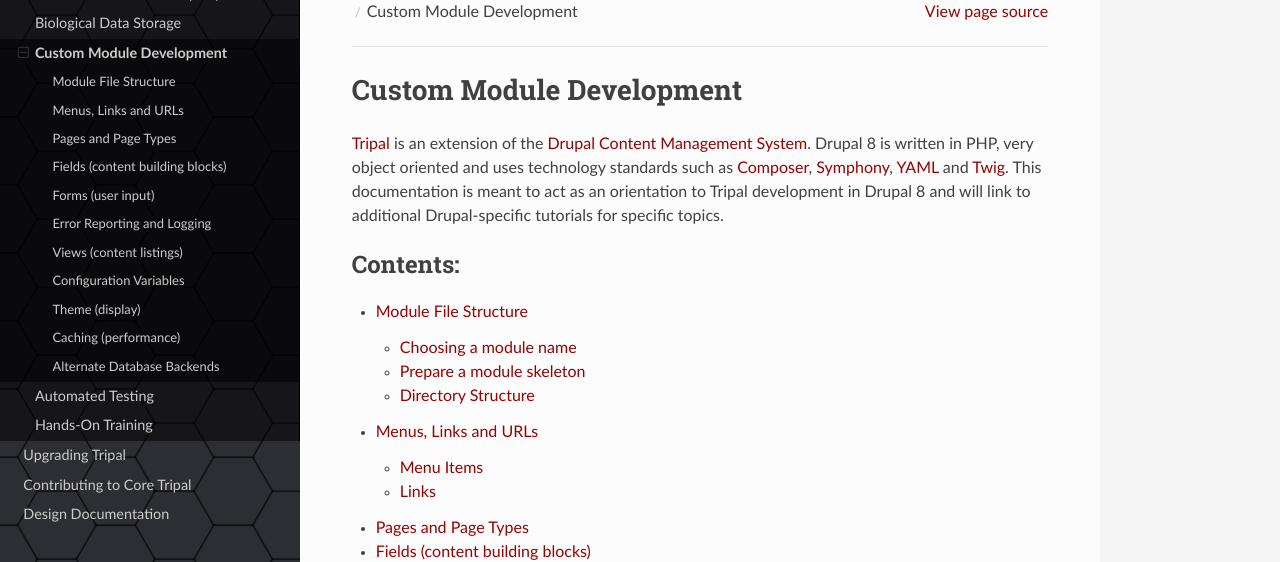
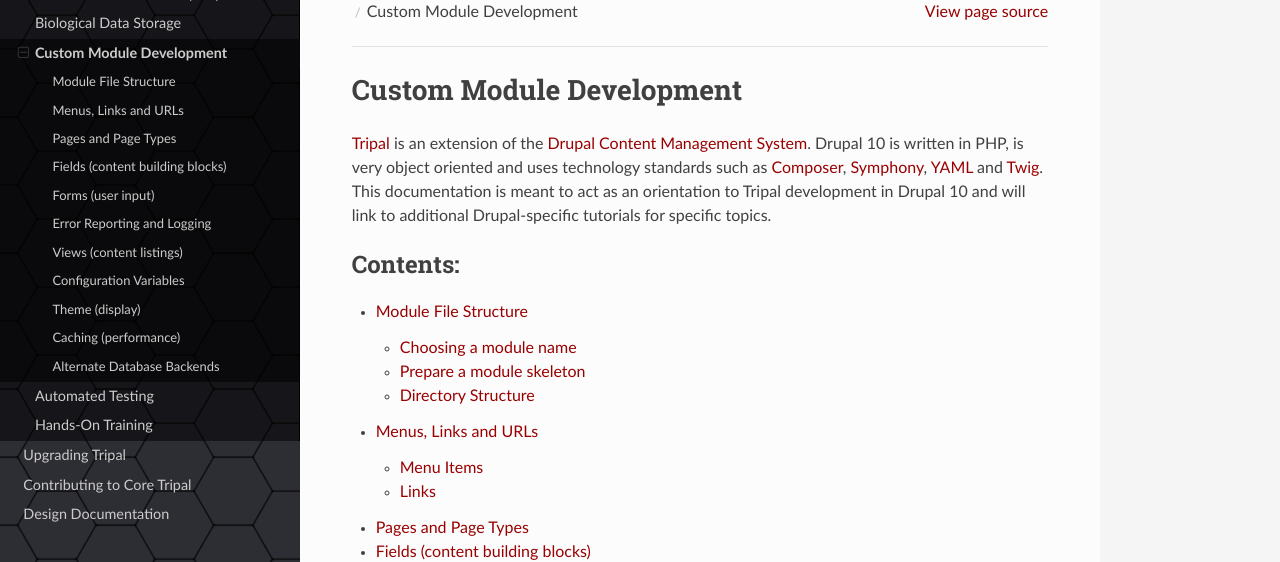
Before and after one commit to tripal/tripal_doc, a Sphinx documentation site: the page built from docs/dev_guide/module_dev.rst, in a window 1280 px wide and 900 px high, cut to the strip 338-900 px from the top of the window. Built offline with Sphinx 7.4.7 and the Read the Docs theme 2.0.0, drawn with Linux system fonts in a browser that asks for light colours.

Commit message:
Update module_dev.rst to reference Drupal 10

```diff
--- a/docs/dev_guide/module_dev.rst
+++ b/docs/dev_guide/module_dev.rst
@@ -2,7 +2,7 @@
 Custom Module Development
 ============================
 
-`Tripal <https://tripal.info>`_ is an extension of the `Drupal Content Management System <https://www.drupal.org/>`_. Drupal 8 is written in PHP, very object oriented and uses technology standards such as `Composer <https://getcomposer.org/>`_, `Symphony <https://symfony.com/>`_, `YAML <https://yaml.org/>`_ and `Twig <https://twig.symfony.com/>`_. This documentation is meant to act as an orientation to Tripal development in Drupal 8 and will link to additional Drupal-specific tutorials for specific topics.
+`Tripal <https://tripal.info>`_ is an extension of the `Drupal Content Management System <https://www.drupal.org/>`_. Drupal 10 is written in PHP, is very object oriented and uses technology standards such as `Composer <https://getcomposer.org/>`_, `Symphony <https://symfony.com/>`_, `YAML <https://yaml.org/>`_ and `Twig <https://twig.symfony.com/>`_. This documentation is meant to act as an orientation to Tripal development in Drupal 10 and will link to additional Drupal-specific tutorials for specific topics.
 
 .. toctree::
    :maxdepth: 2
```
